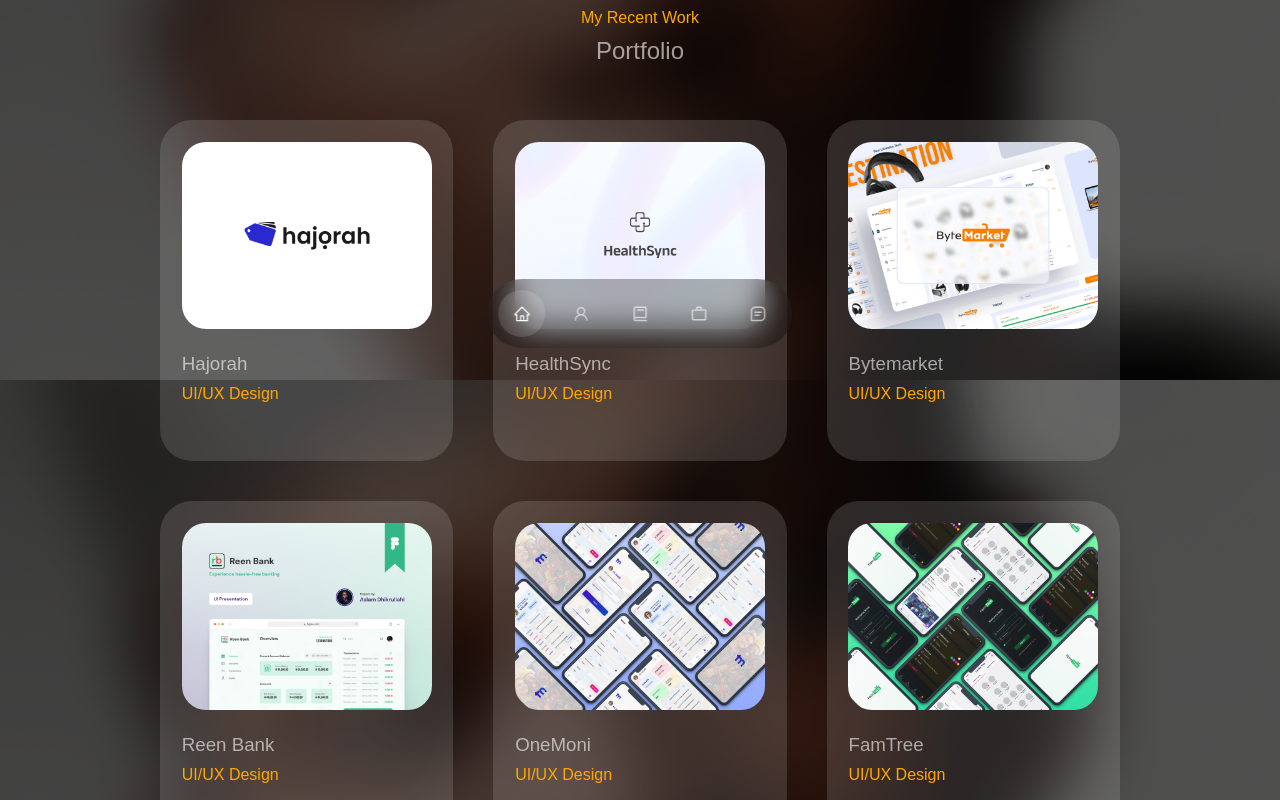
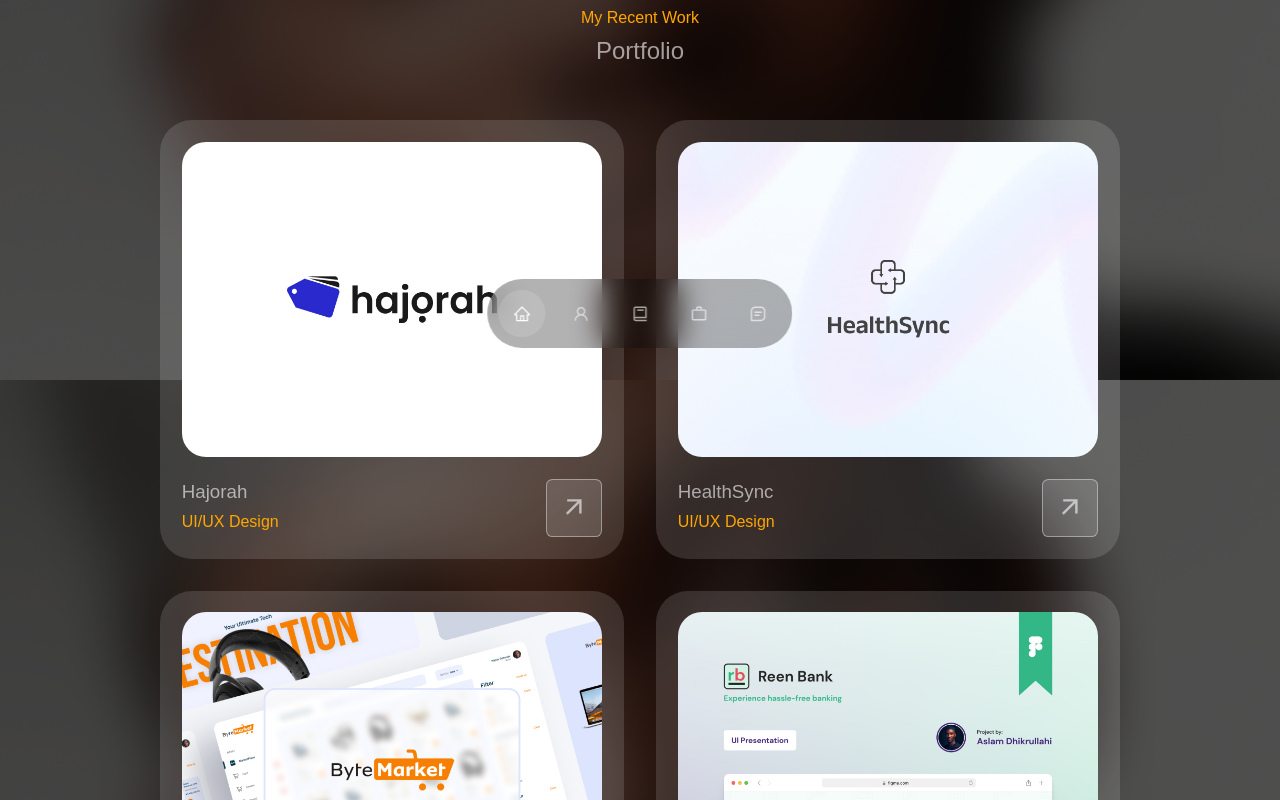
Before and after one commit to aslam-adigun/d-aslam, a React (Create React App) app: page / in a window 1280 px wide. Shown: the part 420-1220 px from the top of the page. Built offline with nearby package versions, Linux system fonts and the light colour scheme; a web font is replaced by a local one.

Commit message:
:lipstick: Updated portfolio section
Increased the size of images in the portfolio section and added link button

```diff
--- a/src/components/header/Header.jsx
+++ b/src/components/header/Header.jsx
@@ -11,7 +11,7 @@ const Header = () => {
       <div className="container header__container">
         <h5>Hello, I'm</h5>
         <h1>Aslam Dhikrullahi</h1>
-        <h5 className="text-light">a Product Designer & Frontend Developer</h5>
+        <h5 className="text-light">a Product & Brand Designer</h5>
         <h5 className="text-orange">Got an amazing idea? Let me bring it to life.</h5>
         <CTA />
         <HeaderSocials />
--- a/src/components/portfolio/Portfolio.jsx
+++ b/src/components/portfolio/Portfolio.jsx
@@ -6,6 +6,7 @@ import IMG3 from '../../assets/bytemarket.jpg'
 import IMG4 from '../../assets/reen bank.jpg'
 import IMG5 from '../../assets/onemoni.jpg'
 import IMG6 from '../../assets/famtree.jpg'
+import { MdArrowOutward } from "react-icons/md";
 
 const data = [
   {
@@ -66,18 +67,21 @@ const Portfolio = () => {
 
       <div className="container portfolio__container">
         {
-          data.map(({id, image, title, type, figma, demo}) => {
+          data.map(({ id, image, title, type, figma, demo }) => {
             return (
               <article key={id} className='portfolio__item'>
                 <div className="portfolio__item-image">
                   <img src={image} alt={title} />
                 </div>
+                <div className='portfolio__item-cta'>
+                  <div className='portfolio__details'>
                     <h3>{title}</h3>
                     <h5>{type}</h5>
-          {/* <div className="portfolio__item-cta">
-          <a href={figma} className='btn' target='_blank' rel="noreferrer">Figma</a>
-          <a href={demo} className='btn btn-primary' target='_blank' rel="noreferrer">Live Demo</a>
-          </div> */}
+                  </div>
+                  {/* <div className="portfolio__item-cta"> */}
+                  {/* <a href={figma} className='btn' target='_blank' rel="noreferrer">Figma</a> */}
+                  <a href={demo} className='btn btn-primary' target='_blank' rel="noreferrer"><MdArrowOutward /></a>
+                </div>
               </article>
             )
           })
--- a/src/components/portfolio/portfolio.css
+++ b/src/components/portfolio/portfolio.css
@@ -4,8 +4,10 @@
 
 .portfolio__container {
     display: grid;
-    grid-template-columns: repeat(3, 1fr);
-    gap: 2.5rem;
+    /* grid-template-columns: repeat(3, 1fr); */
+    /* gap: 2.5rem; */
+    grid-template-columns: 1fr 1fr;
+    gap: 2rem;
 }
 
 .portfolio__item {
@@ -30,14 +32,20 @@
     margin: 1.2rem 0 0;
 }
 
-.portfolio__item h5 {
-    margin: 0 0 2rem;
+.portfolio__item-cta {
+    display: flex;
+    justify-content: space-between;
 }
 
-.portfolio__item-cta {
-    display: flex;
-    gap: 1rem;
-    margin-bottom: 1rem;
+.portfolio__item-cta a {
+    font-size: 1.8rem;
+    padding: 0.4rem 0.8rem 0rem;
+    margin: auto;
+    margin-top: 1.4rem;
+}
+
+.portfolio__details {
+    width: 94%;
 }
 
 /* ================= MEDIA QUERIES (MEDIUM DEVICES) ================= */
```
Lines whose indentation alone changed are shown as unchanged.
